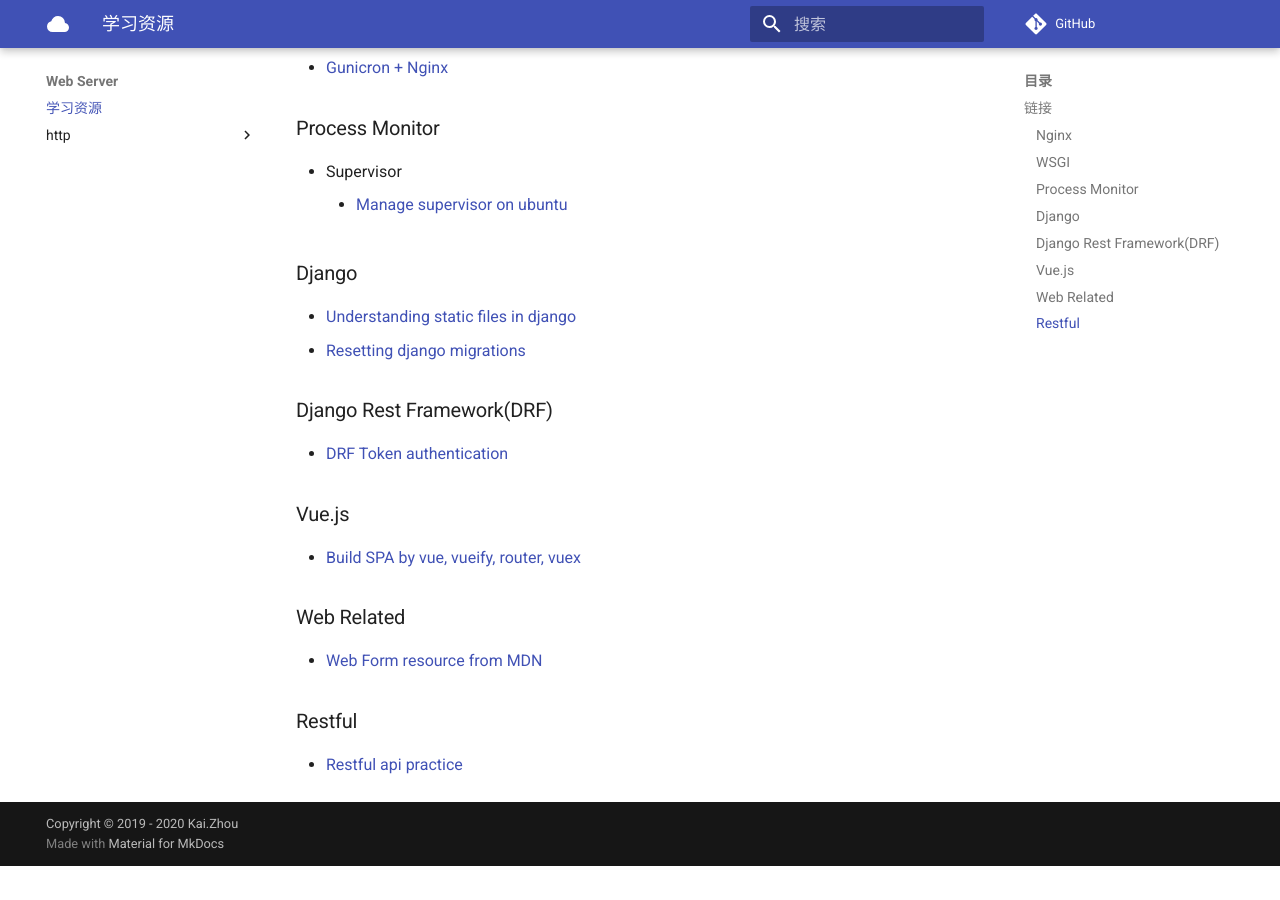
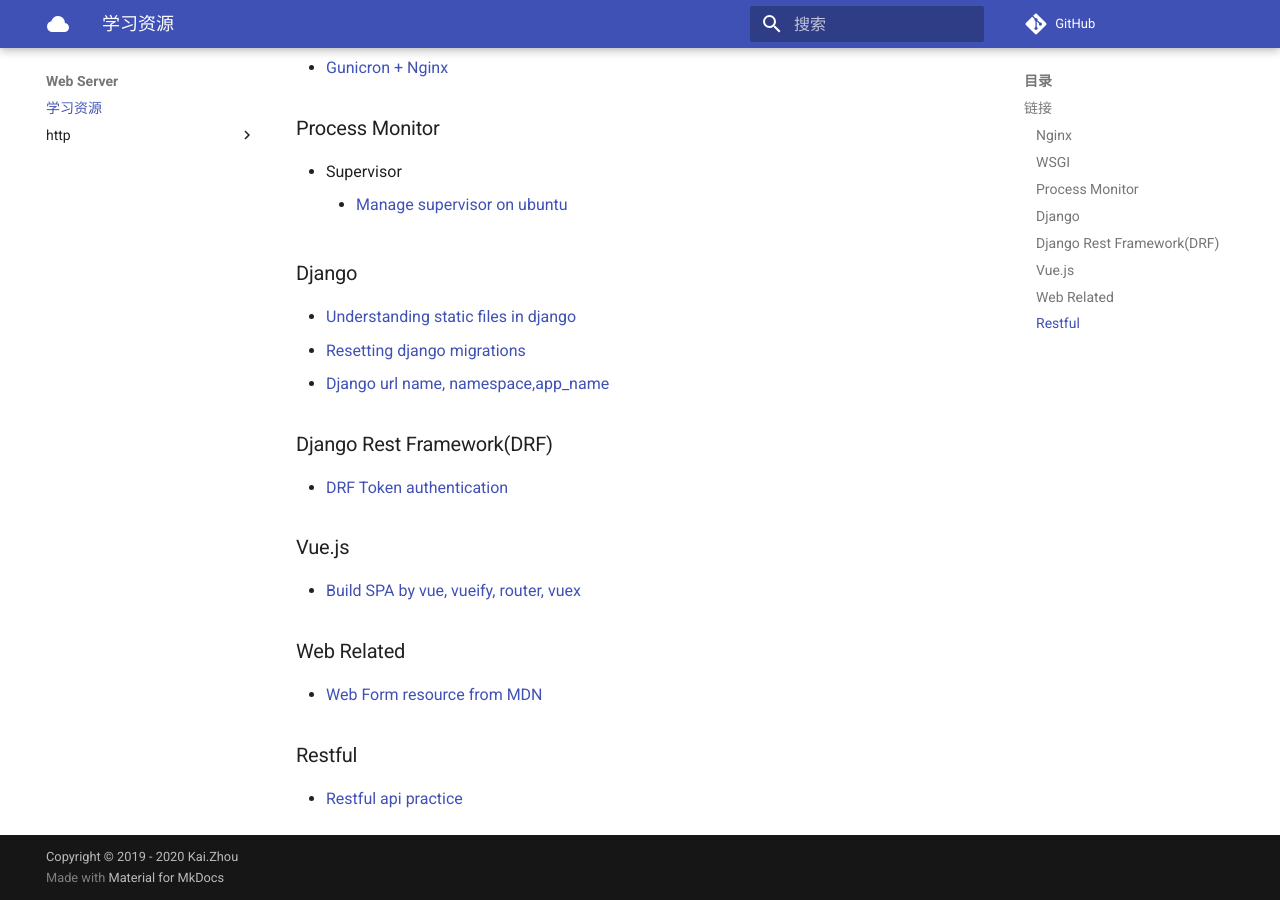
Before and after one commit to zhoukaidev/ks_blog, an MkDocs documentation site: the page built from docs/server/trainingResource.md, in a window 1280 px wide and 900 px high, scrolled down 573 px. Built offline with MkDocs 1.6.1 and Material for MkDocs 9.7.7, drawn with Linux system fonts in a browser that asks for light colours; comment, search, counter and statistics services are not loaded; before the commit the page ends 1439 px from its top, so only the background shows below that.

Commit message:
Update trainingResource.md

```diff
--- a/docs/server/trainingResource.md
+++ b/docs/server/trainingResource.md
@@ -26,6 +26,7 @@
 
 * [Understanding static files in django](https://medium.com/@vonkunesnewton/understanding-static-files-in-django-heroku-1b8d2f003977)
 * [Resetting django migrations](https://www.techiediaries.com/resetting-django-migrations/)
+* [Django url name, namespace,app_name](https://www.webforefront.com/django/namedjangourls.html#:~:text=A%20cleaner%20approach%20supported%20by,described%20earlier%20to%20consolidate%20urls.)
 
 ### Django Rest Framework(DRF)
 
```
